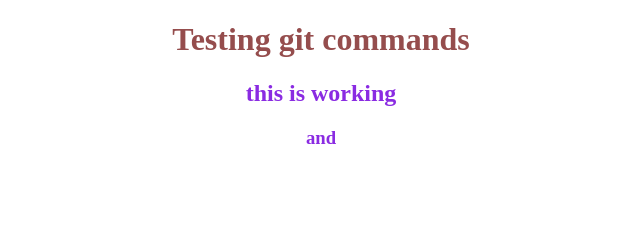
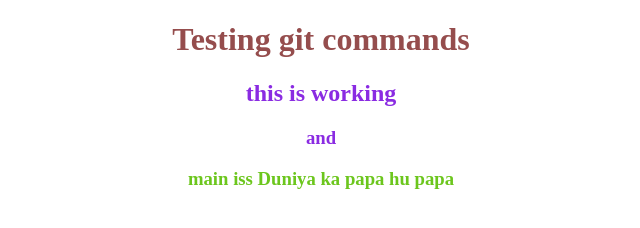
Before and after one commit to Anuragverma017/cohart-2, a plain HTML site: page index.html in a window 1280 px wide. Shown: the whole page, without its empty margins (319-959 px from the left). Drawn offline with Linux system fonts and the light colour scheme.

Commit message:
Updated code

```diff
--- a/index.html
+++ b/index.html
@@ -9,6 +9,7 @@
     <h1 style="color:rgb(149, 77, 77); align-items: center; text-align: center;">Testing git commands </h1>
     <h2 style="color:blueviolet; align-items: center; text-align: center;">this is working</h2>
     <h3 style="color:blueviolet; align-items: center; text-align: center;">and</h3>
+    <h3 style="color:rgb(108, 198, 29); align-items: center; text-align: center;">main iss Duniya ka papa hu papa</h3>
 
 </body>
 </html>
```
